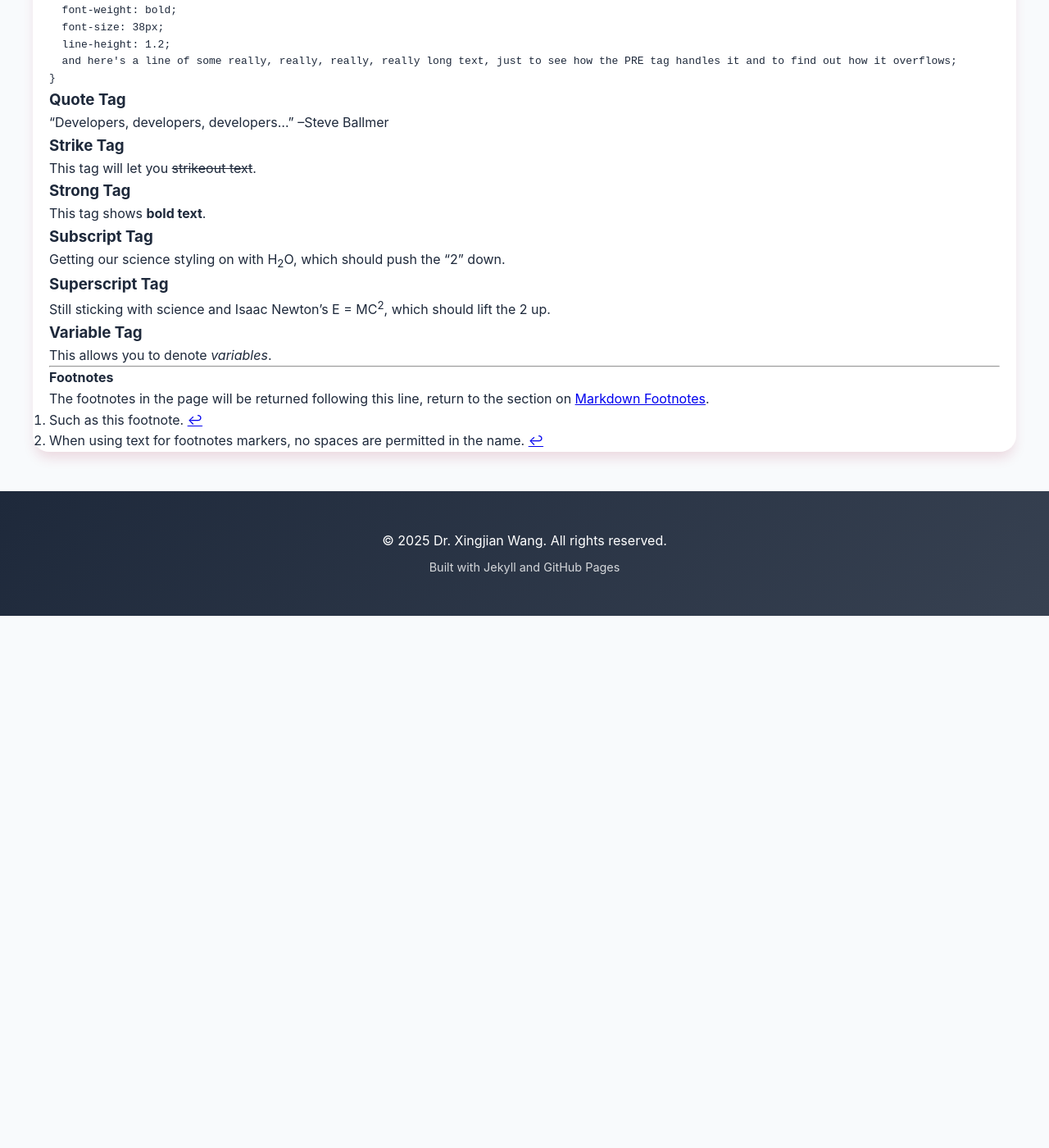
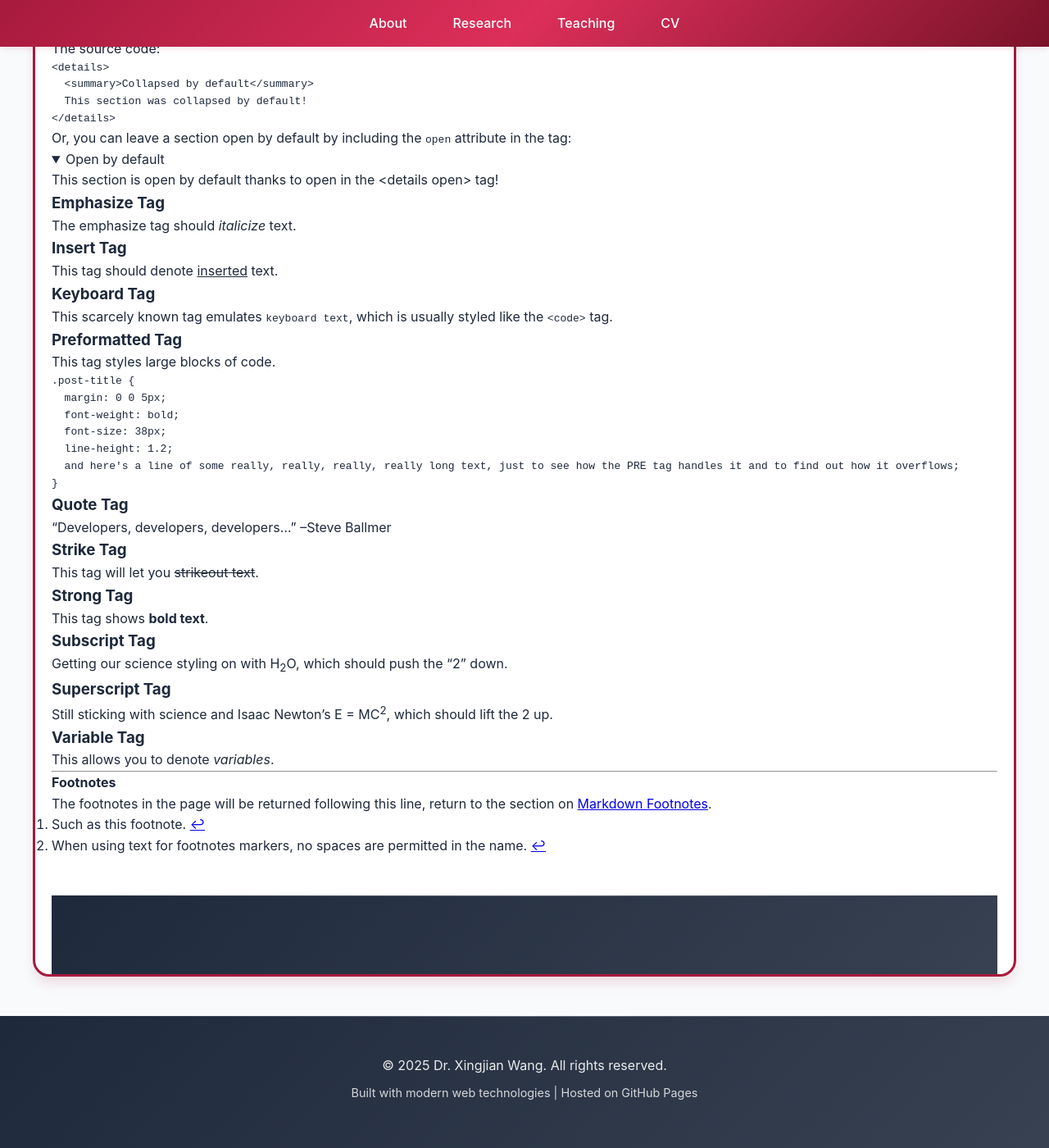
Before and after one commit to Victor-finance/Victor-finance.github.io, a Jekyll site: the page built from _pages/markdown.md, in a window 1280 px wide and 1400 px high, scrolled down 5074 px. Shown: the whole window at 82% size. Built offline with Jekyll 4.4.1, drawn with Linux system fonts in a browser that asks for light colours; emoji names are drawn with the system emoji font; before the commit the page ends 5825 px from its top, so only the background shows below that.

Commit message:
Update default.html

```diff
--- a/_layouts/default.html
+++ b/_layouts/default.html
@@ -108,6 +104,41 @@
             font-weight: 500;
         }
 
+        .contact-info a:hover {
+            text-decoration: underline;
+        }
+
+        /* Navigation */
+        nav {
+            background: linear-gradient(135deg, #a71a3d 0%, #dc2f5a 50%, #7a1329 100%);
+            padding: 1rem 0;
+            position: sticky;
+            top: 0;
+            z-index: 100;
+            box-shadow: var(--card-shadow);
+        }
+
+        nav ul {
+            list-style: none;
+            display: flex;
+            gap: 0.5rem;
+            justify-content: center;
+        }
+
+        nav a {
+            text-decoration: none;
+            color: white;
+            font-weight: 500;
+            padding: 0.75rem 1.5rem;
+            border-radius: 12px;
+            transition: all 0.3s ease;
+        }
+
+        nav a:hover {
+            background: rgba(255, 255, 255, 0.2);
+            transform: translateY(-2px);
+        }
+
         /* Main Content */
         main {
             background: white;
@@ -115,6 +146,9 @@
             margin: 2rem auto;
             padding: 3rem;
             box-shadow: var(--card-shadow-hover);
+            position: relative;
+            overflow: hidden;
+            border: 3px solid var(--primary-color);
         }
 
         main::before {
@@ -131,6 +165,7 @@
             margin-bottom: 4rem;
         }
 
+        .section h1,
         .section h2 {
             color: var(--primary-color);
             font-size: 2rem;
@@ -140,6 +175,7 @@
             padding-bottom: 1rem;
         }
 
+        .section h1::after,
         .section h2::after {
             content: '';
             position: absolute;
@@ -151,7 +187,88 @@
             border-radius: 2px;
         }
 
-        /* Responsive */
+        .section h3 {
+            color: var(--text-dark);
+            font-size: 1.4rem;
+            margin-bottom: 1.5rem;
+            margin-top: 2.5rem;
+            font-weight: 600;
+        }
+
+        .section p {
+            font-size: 1.1rem;
+            line-height: 1.8;
+            color: var(--text-light);
+            margin-bottom: 1.5rem;
+        }
+
+        .section ul {
+            margin-left: 2rem;
+            margin-bottom: 1.5rem;
+        }
+
+        .section li {
+            margin-bottom: 0.5rem;
+            color: var(--text-light);
+        }
+
+        /* Links */
+        .section a {
+            color: var(--primary-color);
+            text-decoration: none;
+            font-weight: 500;
+        }
+
+        .section a:hover {
+            text-decoration: underline;
+        }
+
+        /* Tables */
+        table {
+            width: 100%;
+            border-collapse: collapse;
+            margin: 1.5rem 0;
+        }
+
+        th, td {
+            padding: 1rem;
+            text-align: left;
+            border-bottom: 1px solid var(--border-color);
+        }
+
+        th {
+            background: var(--background-light);
+            font-weight: 600;
+            color: var(--primary-color);
+        }
+
+        /* Footer */
+        footer {
+            background: linear-gradient(135deg, var(--text-dark), #374151);
+            color: white;
+            text-align: center;
+            padding: 3rem 0;
+            margin-top: 3rem;
+            position: relative;
+            overflow: hidden;
+        }
+
+        footer::before {
+            content: '';
+            position: absolute;
+            top: 0;
+            left: 0;
+            right: 0;
+            height: 1px;
+            background: linear-gradient(90deg, transparent, rgba(255, 255, 255, 0.3), transparent);
+        }
+
+        footer p {
+            margin-bottom: 0.5rem;
+            opacity: 0.9;
+        }
+
+        /* Responsive Design */
         @media (max-width: 768px) {
             .header-content {
                 flex-direction: column;
@@ -167,10 +284,37 @@
                 font-size: 2rem;
             }
 
+            nav ul {
+                flex-wrap: wrap;
+                gap: 0.5rem;
+            }
+
+            nav a {
+                padding: 0.5rem 1rem;
+                font-size: 0.9rem;
+            }
+
             main {
                 margin: 1rem;
                 padding: 2rem;
+                border-radius: 16px;
             }
+
+            .section h1,
+            .section h2 {
+                font-size: 1.6rem;
+            }
+        }
+
+        /* Smooth scroll behavior */
+        html {
+            scroll-behavior: smooth;
+        }
+
+        /* Focus states for accessibility */
+        nav a:focus {
+            outline: 2px solid rgba(255, 255, 255, 0.5);
+            outline-offset: 2px;
         }
     </style>
 </head>
@@ -186,9 +330,9 @@
                     {% endif %}
                 </div>
                 <div class="header-text">
-                    <h1>{{ site.author.name | default: "Dr. Your Name" }}</h1>
-                    <div class="title">{{ site.author.employer | default: "Professor of Finance" }}</div>
-                    <div class="title">{{ site.author.location | default: "University Name" }}</div>
+                    <h1>{% if site.author.name %}{{ site.author.name }}{% else %}Dr. Xingjian Wang{% endif %}</h1>
+                    <div class="title">{% if site.author.employer %}{{ site.author.employer }}{% else %}Assistant Professor{% endif %}</div>
+                    <div class="title">{% if site.author.location %}{{ site.author.location }}{% else %}Capital University of Economics and Business, Beijing{% endif %}</div>
                     <div class="contact-info">
                         {% if site.author.email %}
                         <div>📧 <a href="mailto:{{ site.author.email }}">{{ site.author.email }}</a></div>
@@ -197,13 +341,13 @@
                         <div>📞 {{ site.author.phone }}</div>
                         {% endif %}
                         {% if site.author.office %}
-                        <div>🏢 {{ site.author.office }}</div>
+                        <div>🏢 Office: {{ site.author.office }}</div>
                         {% endif %}
                         <div>🎓
-                            {% if site.author.googlescholar %}<a href="{{ site.author.googlescholar }}" target="_blank">Google Scholar</a> | {% endif %}
-                            {% if site.author.ssrn %}<a href="{{ site.author.ssrn }}" target="_blank">SSRN</a> | {% endif %}
-                            {% if site.author.researchgate %}<a href="{{ site.author.researchgate }}" target="_blank">ResearchGate</a> | {% endif %}
-                            {% if site.author.orcid %}<a href="{{ site.author.orcid }}" target="_blank">ORCID</a>{% endif %}
+                            {% if site.author.googlescholar %}<a href="{{ site.author.googlescholar }}" target="_blank">Google Scholar</a>{% endif %}
+                            {% if site.author.ssrn %}{% if site.author.googlescholar %} | {% endif %}<a href="{{ site.author.ssrn }}" target="_blank">SSRN</a>{% endif %}
+                            {% if site.author.researchgate %}{% if site.author.googlescholar or site.author.ssrn %} | {% endif %}<a href="{{ site.author.researchgate }}" target="_blank">ResearchGate</a>{% endif %}
+                            {% if site.author.orcid %}{% if site.author.googlescholar or site.author.ssrn or site.author.researchgate %} | {% endif %}<a href="{{ site.author.orcid }}" target="_blank">ORCID</a>{% endif %}
                         </div>
                     </div>
                 </div>
@@ -211,17 +355,44 @@
         </div>
     </header>
 
+    <nav>
+        <div class="container">
+            <ul>
+                <li><a href="/">About</a></li>
+                <li><a href="/research/">Research</a></li>
+                <li><a href="/teaching/">Teaching</a></li>
+                <li><a href="/files/cv.pdf" target="_blank">CV</a></li>
+            </ul>
+        </div>
+    </nav>
+
     <main class="container">
         {{ content }}
     </main>
 
-    <footer style="background: linear-gradient(135deg, var(--text-dark), #374151); color: white; text-align: center; padding: 3rem 0; margin-top: 3rem;">
+    <footer>
         <div class="container">
-            <p>&copy; {{ 'now' | date: "%Y" }} {{ site.author.name | default: "Dr. Your Name" }}. All rights reserved.</p>
+            <p>&copy; {{ 'now' | date: "%Y" }} {% if site.author.name %}{{ site.author.name }}{% else %}Dr. Xingjian Wang{% endif %}. All rights reserved.</p>
             <p style="margin-top: 0.5rem; font-size: 0.9rem; opacity: 0.8;">
-                Built with Jekyll and GitHub Pages
+                Built with modern web technologies | Hosted on GitHub Pages
             </p>
         </div>
     </footer>
+
+    <script>
+        // Smooth scrolling for navigation links
+        document.querySelectorAll('nav a[href^="#"]').forEach(anchor => {
+            anchor.addEventListener('click', function (e) {
+                e.preventDefault();
+                const target = document.querySelector(this.getAttribute('href'));
+                if (target) {
+                    target.scrollIntoView({
+                        behavior: 'smooth',
+                        block: 'start'
+                    });
+                }
+            });
+        });
+    </script>
 </body>
 </html>
```
Also changed, not shown: other parts of _layouts/default.html (+3 -7 lines).
